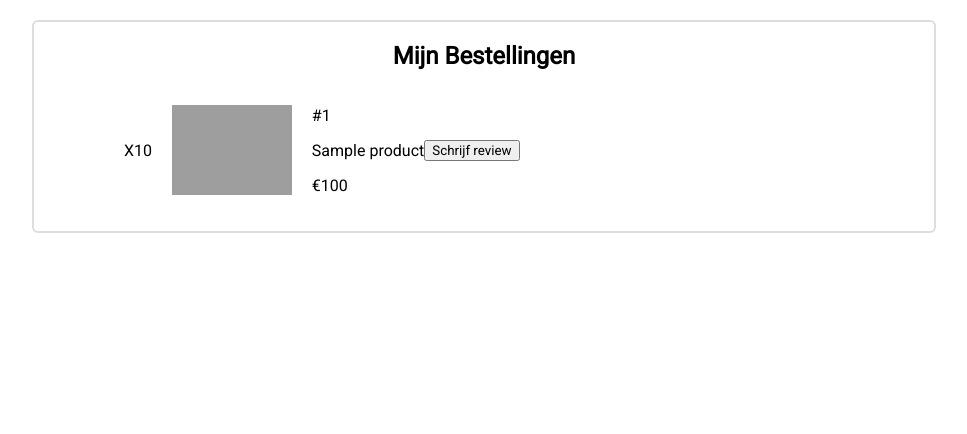
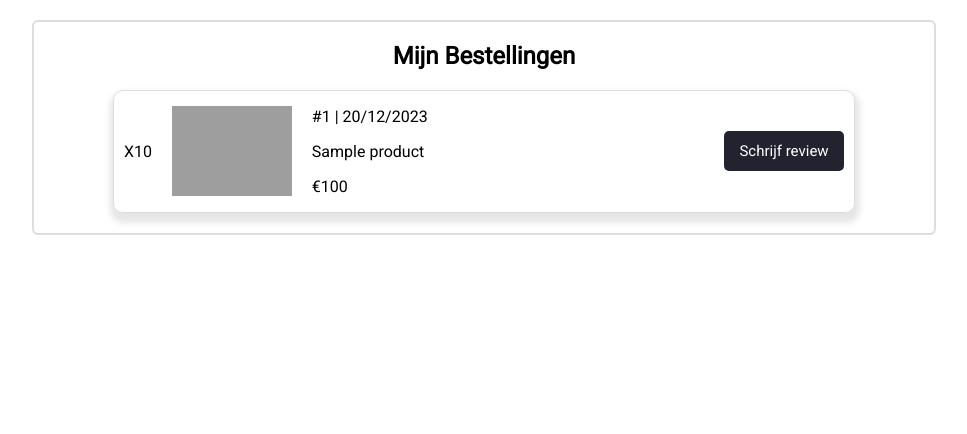
Before and after one commit to GyKevin/NerdyGadgets, a PHP site: page /pages/bestellingen.php in a window 1280 px wide. Shown: the part 55-489 px from the top of the page, without its empty margins (156-1123 px from the left). Run offline with PHP 8.4, Linux system fonts and the light colour scheme; the visitor is signed in with stand-in values (Sample User, id 1); tables that the repository leaves empty hold one stand-in row (values such as "Sample post"); some libraries are stand-ins or nearby versions; grey boxes are pictures that could not be loaded.

Commit message:
Update bestellingen.php

```diff
--- a/pages/bestellingen.php
+++ b/pages/bestellingen.php
@@ -8,7 +8,7 @@ include_once("../db/dbc.php");
 <head>
     <meta charset="UTF-8">
     <meta name="viewport" content="width=device-width, initial-scale=1.0">
-    <title>Wachtwoord aanpassen</title>
+    <title>Uw Bestellingen</title>
     <link rel="stylesheet" href="../navbar/navbar.css">
     <script src="https://kit.fontawesome.com/d44308875f.js" crossorigin="anonymous"></script>
     <!-- import font-awesome -->
@@ -50,6 +50,8 @@ include_once("../db/dbc.php");
                     $quantity = $row['quantity'];
                     $price = $row['price'] * $quantity;
                     $order_id = $row['order_id'];
+                    // $date = $row['order_date'];
+                    $date = "20/12/2023";
 
                     // echo $name;
                     // echo "<img src='../image/product_images/$image.jpg' alt='product image' width='100px'>";
@@ -57,11 +59,11 @@ include_once("../db/dbc.php");
                             <p>X".$quantity . str_repeat('&nbsp;', 5)."</p>
                             <img src='../image/product_images/$image.jpg' alt='product image' width='120px'>
                             <div class='text'>
-                                <p>#$order_id</p>
+                                <p>#$order_id | $date</p>
                                 <a href='product.php?id=$id'>$name</a>
                                 <p>€$price</p>
                             </div>
-                            <a href='product.php?id=$id'>
+                            <a href='product.php?id=$id' class='review-btn'>
                                 <button>Schrijf review</button>
                             </a>
                         </div>";
@@ -101,6 +103,11 @@ main {
     flex-direction: row;
     margin-bottom: 20px;
     width: 80%;
+    border: 1px solid #ddd;
+    border-radius: 10px;
+    box-shadow: 1px 6px 6px 4px rgba(0,0,0,0.10);
+    padding-left: 10px;
+    padding-right: 10px;
 }
 .item img {
     min-width: 120px !important;
@@ -116,6 +123,26 @@ main {
 }
 .text a:hover {
     text-decoration: underline;
-    color: #4e4e58;;
+    color: #4e4e58;
+}
+.review-btn {
+    margin-left: auto;
+    float: right;
+}
+.review-btn button {
+    width: 120px;
+    height: 40px;
+    background-color: #23232f;
+    border: none !important;
+    color: white;
+    text-align: center;
+    text-decoration: none;
+    font-size: 15px;
+    border-radius: 5px;
+    cursor: pointer;
+    transition: 0.3s all ease-in-out;
+}
+.review-btn button:hover {
+    background-color: #4e4e58;
 }
 </style>
```
